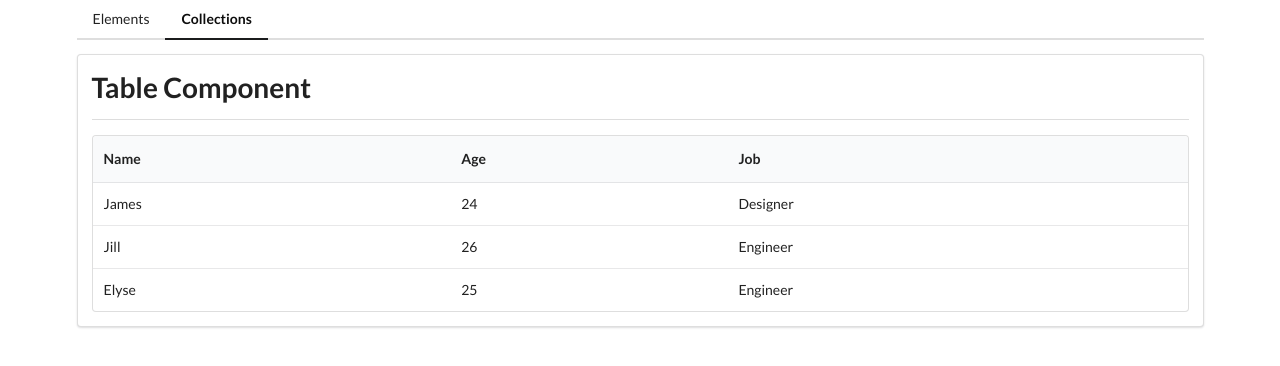
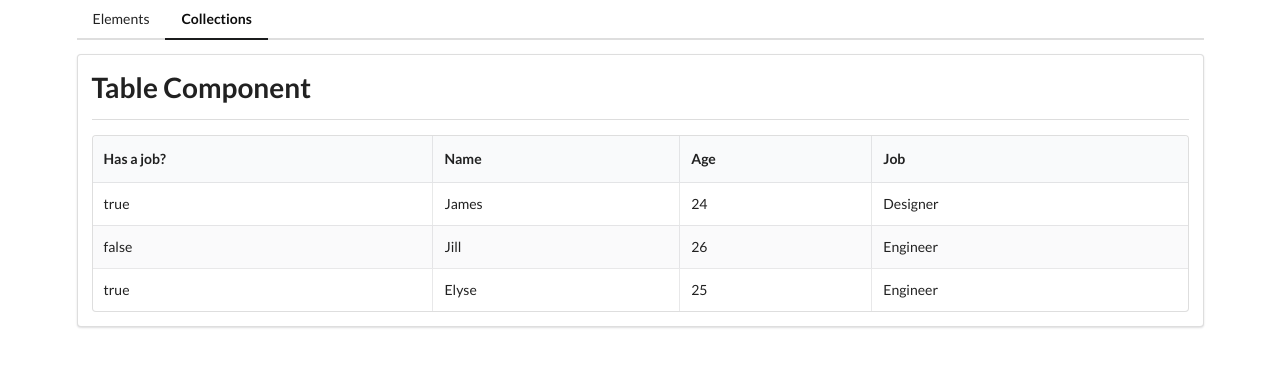
Before and after one commit to ClaytonDewey/comps, an Angular app: page /collections in a window 1280 px wide. Shown: the top 366 px of the page. Built offline with nearby package versions, Linux system fonts and the light colour scheme.

Commit message:
Pass down class names to table component

```diff
--- a/src/app/collections/collections-home/collections-home.component.html
+++ b/src/app/collections/collections-home/collections-home.component.html
@@ -1,2 +1,2 @@
 <app-divider>Table Component</app-divider>
-<app-table [data]="data" [headers]="headers"></app-table>
+<app-table class="striped celled" [data]="data" [headers]="headers"></app-table>
--- a/src/app/collections/collections-home/collections-home.component.ts
+++ b/src/app/collections/collections-home/collections-home.component.ts
@@ -7,11 +7,12 @@ import { Component, OnInit } from '@angular/core';
 })
 export class CollectionsHomeComponent implements OnInit {
     data = [
-        { name: 'James', age: 24, job: 'Designer' },
-        { name: 'Jill', age: 26, job: 'Engineer' },
-        { name: 'Elyse', age: 25, job: 'Engineer' },
+        { name: 'James', age: 24, job: 'Designer', employed: true },
+        { name: 'Jill', age: 26, job: 'Engineer', employed: false },
+        { name: 'Elyse', age: 25, job: 'Engineer', employed: true },
     ];
     headers = [
+        { key: 'employed', label: 'Has a job?' },
         { key: 'name', label: 'Name' },
         { key: 'age', label: 'Age' },
         { key: 'job', label: 'Job' }
--- a/src/app/collections/table/table.component.html
+++ b/src/app/collections/table/table.component.html
@@ -1,4 +1,4 @@
-<table class="ui table">
+<table [ngClass]="classNames" class="ui table">
     <thead>
         <tr>
             <th *ngFor="let header of headers">
--- a/src/app/collections/table/table.component.ts
+++ b/src/app/collections/table/table.component.ts
@@ -6,6 +6,8 @@ import { Component, OnInit, Input } from '@angular/core';
     styleUrls: ['./table.component.css']
 })
 export class TableComponent implements OnInit {
+    @Input('class') classNames = '';
+
     @Input() data = [] as any;
     @Input() headers = [] as any;
 
```
